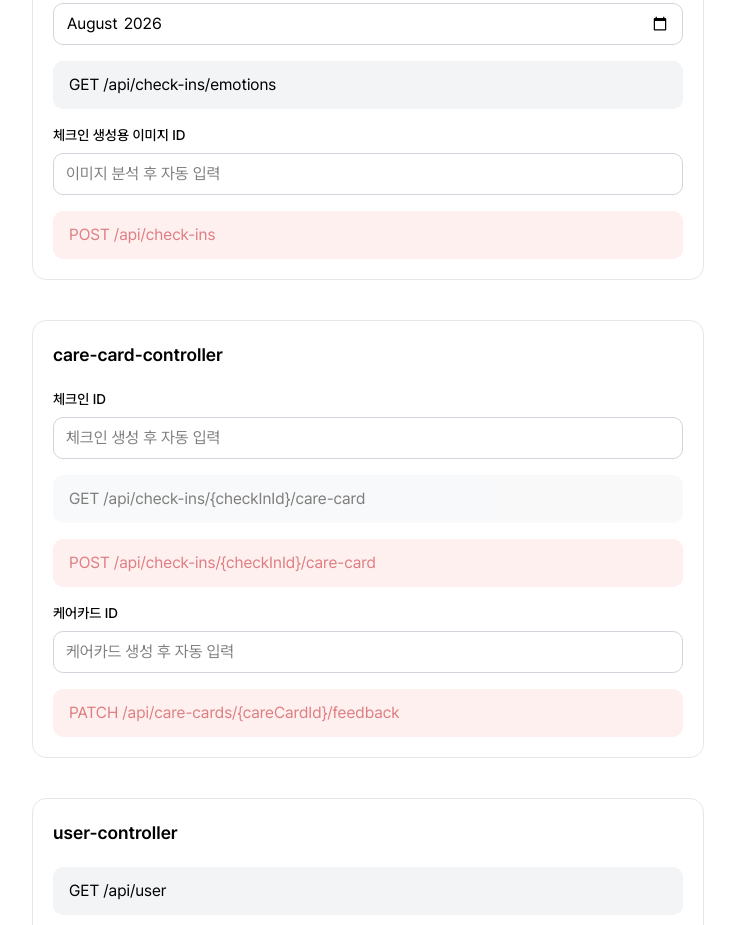
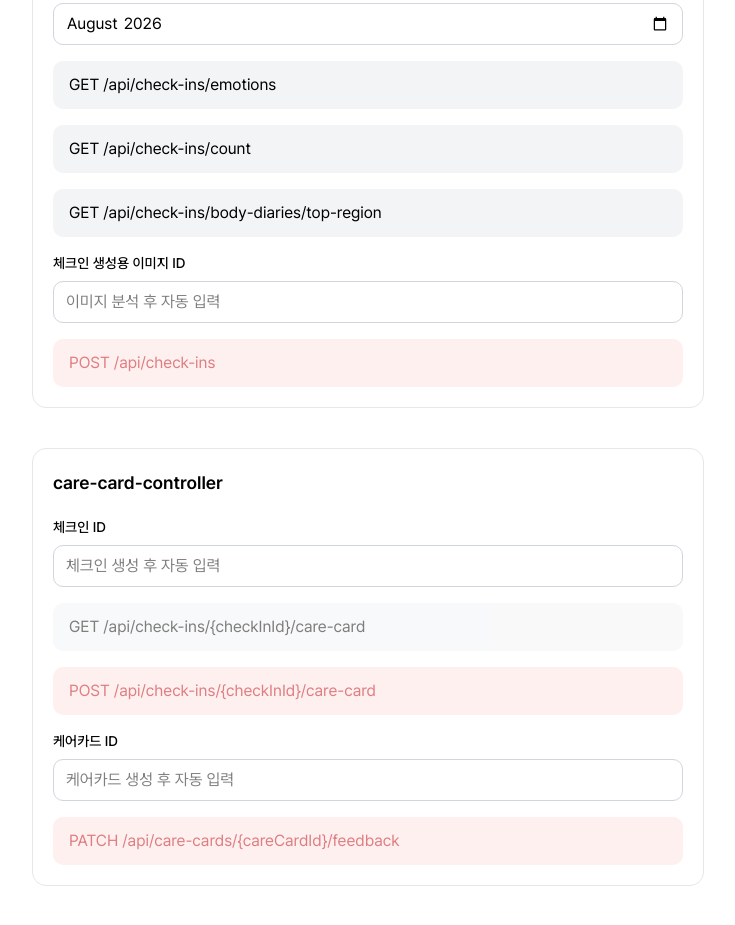
Before and after one commit to Likelion-YeungNam-Univ/14th-Marshmello-web, a React (Vite) app: page /test in a window 1280 px wide. Shown: the part 1720-2645 px from the top of the page, without its empty margins (272-1007 px from the left). Built offline with nearby package versions, Linux system fonts and the light colour scheme; no server answers.

Commit message:
feat: 체크인 컨트롤러 체크인 횟수 조회 및 최대 불편 부위 조회 API 추가

```diff
--- a/src/features/test/checkin_Controller.ts
+++ b/src/features/test/checkin_Controller.ts
@@ -81,12 +81,12 @@ export type checkInEmotionResponse = {
 // GET /api/check-ins/count 응답 항목
 export type checkInCountResponse = {
   count: number
-  achievedCOunt: number
+  achievedCount: number
 }
 
 // GET /api/check-ins/body-diraries/top-region 응답 항목
 export type checkInRegion = {
-  bodyRegion: number
+  bodyRegion: number | null
 }
 
 //## 요청 함수
@@ -131,6 +131,31 @@ export async function getCheckInEmotions(
   return response.data
 }
 
+//체크인 한 횟수
+export async function getcheckInCount(
+  month: string,
+) : Promise<checkInCountResponse> {
+  const url =
+    `/api/check-ins/count?month=${month}`
+
+  const response =
+    await apiClient.get<checkInCountResponse>(url)
+
+  return response.data
+}
+
+//그 달에 가장 많이 불편함을 호소한 부위
+export async function getcheckInRegion(
+  month: string,
+) : Promise<checkInRegion> {
+  const url =
+    `/api/check-ins/body-diaries/top-region?month=${month}`
+
+  const response =
+    await apiClient.get<checkInRegion>(url)
+
+  return response.data
+}
 
 //## API 실행 테스트 함수
 
--- a/src/pages/test-page.tsx
+++ b/src/pages/test-page.tsx
@@ -15,6 +15,8 @@ import {
 
 // check-in-controller 테스트 함수
 import {
+  getcheckInCount,
+  getcheckInRegion,
   handleCreateCheckIn,
   handleGetCheckInEmotions,
   handleGetCheckInsByDate,
@@ -530,6 +532,37 @@ export function TestPage() {
               )
             }}
           />
+                    {/* 선택한 월의 체크인 횟수 조회 */}
+          <ApiButton
+            currentApi={loadingApi}
+            disabled={emotionMonth === ""}
+            label="GET /api/check-ins/count"
+            onClick={() => {
+              void runRequest(
+                "GET /api/check-ins/count",
+                () =>
+                  getcheckInCount(
+                    emotionMonth,
+                  ),
+              )
+            }}
+          />
+
+          {/* 선택한 월에 가장 많이 불편함을 호소한 부위 조회 */}
+          <ApiButton
+            currentApi={loadingApi}
+            disabled={emotionMonth === ""}
+            label="GET /api/check-ins/body-diaries/top-region"
+            onClick={() => {
+              void runRequest(
+                "GET /api/check-ins/body-diaries/top-region",
+                () =>
+                  getcheckInRegion(
+                    emotionMonth,
+                  ),
+              )
+            }}
+          />
 
           <label>
             <span className="mb-2 block text-sm font-medium">
```
